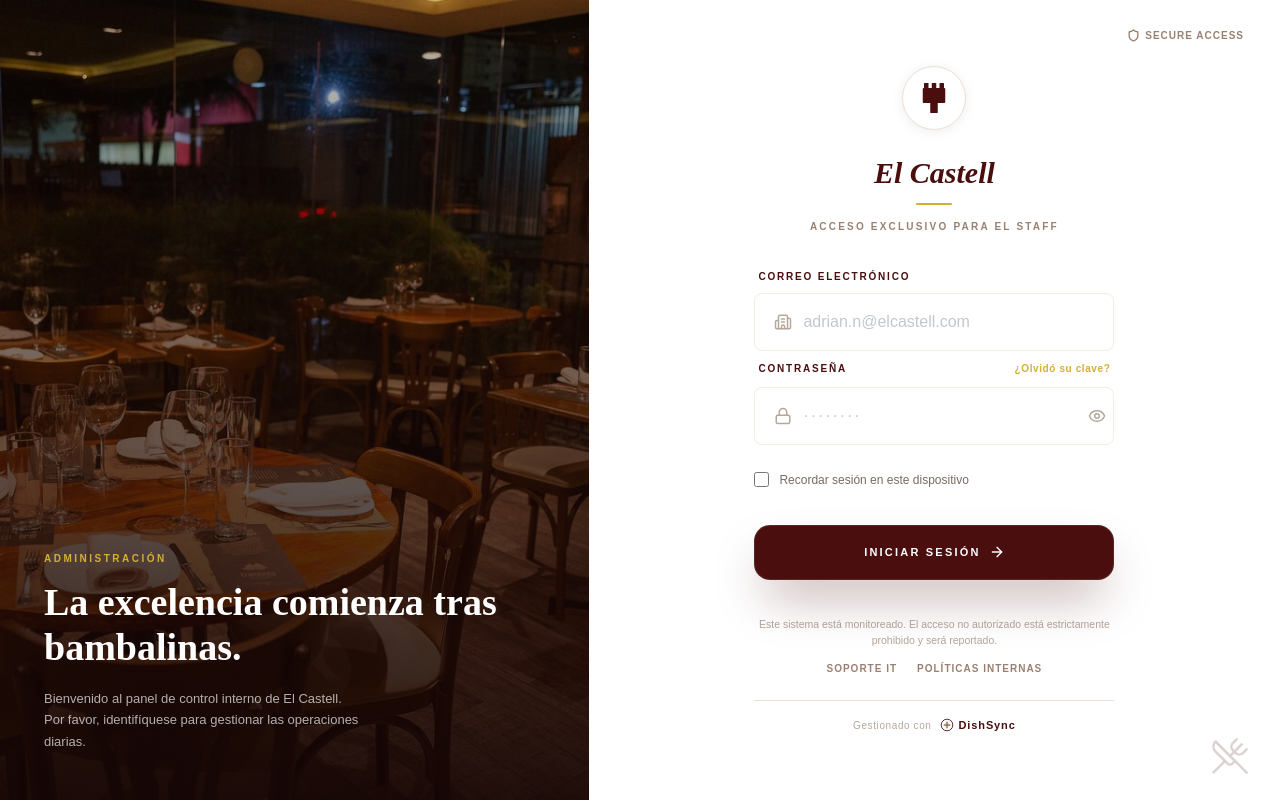
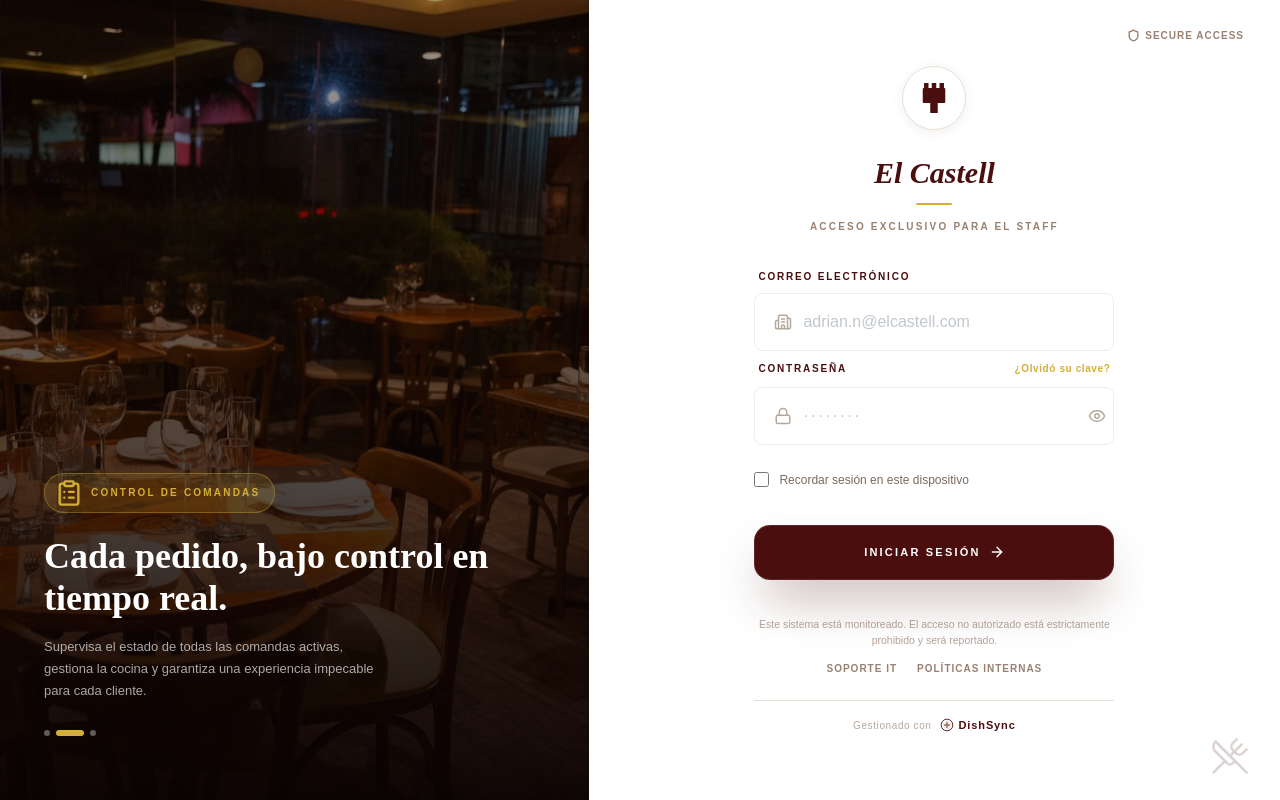
Before and after one commit to luabde/DishSync-Frontend, a React app: page /login in a window 1280 px wide. Built offline with nearby package versions, Linux system fonts and the light colour scheme; the HTML template or start-up script is replaced by a standard one.

Commit message:
login carrousel

```diff
--- a/src/components/Button.tsx
+++ b/src/components/Button.tsx
@@ -2,7 +2,7 @@ import React from 'react';
 import { Loader2 } from 'lucide-react';
 
 interface ButtonProps extends React.ButtonHTMLAttributes<HTMLButtonElement> {
-    variant?: 'primary' | 'glass' | 'outline';
+    variant?: 'primary' | 'outline';
     isLoading?: boolean;
     leftIcon?: React.ReactNode;
     rightIcon?: React.ReactNode;
@@ -26,7 +26,6 @@ export const Button = React.forwardRef<HTMLButtonElement, ButtonProps>(
 
         const variants = {
             primary: "bg-brand-primary hover:bg-brand-primary/90 text-white shadow-2xl shadow-brand-primary/40 border-white/10 py-4.5 rounded-2xl text-lg",
-            glass: "glass-realistic hover:bg-white/10 text-white py-3.5 rounded-full",
             outline: "bg-transparent hover:bg-white/5 text-white border-white/30 py-3.5 rounded-xl"
         };
 
--- a/src/components/Input.tsx
+++ b/src/components/Input.tsx
@@ -25,9 +25,9 @@ export const Input = React.forwardRef<HTMLInputElement, InputProps>(
                     <input
                         ref={ref}
                         className={`
-              w-full py-4 glass-realistic text-white
+              w-full py-4 bg-white/5 border border-white/15 text-white
               placeholder-gray-400/60 focus:outline-none focus:ring-2
-              focus:ring-white/20 focus:bg-white/10
+              focus:ring-white/20 focus:bg-white/10 rounded-xl
               transition-all duration-300 ease-in-out
               ${leftIcon ? 'pl-12' : 'pl-5'}
               ${rightIcon ? 'pr-14' : 'pr-5'}
--- a/src/pages/Login.tsx
+++ b/src/pages/Login.tsx
@@ -1,9 +1,42 @@
-import React, { useState } from 'react';
+import React, { useState, useEffect } from 'react';
 import { useAuthStore } from '../store/authStore';
 import { useNavigate } from 'react-router-dom';
-import { Eye, EyeOff, Lock, ArrowRight, Shield, Loader2, UtensilsCrossed, Building2 } from 'lucide-react';
+import { Eye, EyeOff, Lock, ArrowRight, Shield, UtensilsCrossed, Building2, ChefHat, ClipboardList, BarChart3 } from 'lucide-react';
 import { Input } from '../components/Input';
 import { Button } from '../components/Button';
+
+// ─── Carousel Slides Data ─────────────────────────────────────────────────────
+interface CarouselSlide {
+    tag: string;
+    title: string;
+    description: string;
+    icon: React.ReactNode;
+    image: string;
+}
+
+const SLIDES: CarouselSlide[] = [
+    {
+        tag: 'Gestión de Operaciones',
+        title: 'La excelencia comienza tras bambalinas.',
+        description: 'Accede al panel de control interno de El Castell y gestiona las operaciones diarias del restaurante con total precisión.',
+        icon: <ChefHat size={28} />,
+        image: '/src/assets/nosotros.png',
+    },
+    {
+        tag: 'Control de Comandas',
+        title: 'Cada pedido, bajo control en tiempo real.',
+        description: 'Supervisa el estado de todas las comandas activas, gestiona la cocina y garantiza una experiencia impecable para cada cliente.',
+        icon: <ClipboardList size={28} />,
+        image: '/src/assets/nosotros.png',
+    },
+    {
+        tag: 'Analítica del Negocio',
+        title: 'Datos que impulsan tus decisiones.',
+        description: 'Consulta métricas clave, tus productos más vendidos y el rendimiento de tu equipo para optimizar cada turno.',
+        icon: <BarChart3 size={28} />,
+        image: '/src/assets/nosotros.png',
+    },
+];
 
 // ─── Logo mark ────────────────────────────────────────────────────────────────
 const LogoMark: React.FC = () => (
@@ -24,6 +57,29 @@ export default function Login(): React.ReactElement {
     const [showPassword, setShowPassword] = useState<boolean>(false);
     const [remember, setRemember] = useState<boolean>(false);
     const [isLoading, setIsLoading] = useState<boolean>(false);
+    const [activeSlide, setActiveSlide] = useState<number>(0);
+    const [contentKey, setContentKey] = useState<number>(0);
+    const [contentVisible, setContentVisible] = useState<boolean>(true);
+
+    // Auto-advance carousel every 4 seconds
+    useEffect(() => {
+        const timer = setInterval(() => {
+            goToSlide((activeSlide + 1) % SLIDES.length);
+        }, 4000);
+        return () => clearInterval(timer);
+    }, [activeSlide]);
+
+    const goToSlide = (index: number): void => {
+        if (index === activeSlide) return;
+        // 1. Fade out content only
+        setContentVisible(false);
+        setTimeout(() => {
+            // 2. Switch slide & trigger dot transition in same render
+            setActiveSlide(index);
+            setContentKey(k => k + 1);
+            setContentVisible(true);
+        }, 280);
+    };
 
     const login = useAuthStore((state) => state.login);
     const navigate = useNavigate();
@@ -73,7 +129,6 @@ export default function Login(): React.ReactElement {
                         color: #b5a89a;
                         opacity: 1;
                     }
-                    /* Overriding default custom Input colors for light theme login specifically if needed */
                     .login-override-input input {
                         background-color: #fff !important;
                         color: #4A0E0E !important;
@@ -93,71 +148,137 @@ export default function Login(): React.ReactElement {
                         letter-spacing: 0.18em !important;
                         font-weight: 700 !important;
                     }
+                    @keyframes carousel-fade-in {
+                        from { opacity: 0; transform: translateY(12px); }
+                        to   { opacity: 1; transform: translateY(0); }
+                    }
+                    @keyframes img-fade-in {
+                        from { opacity: 0; }
+                        to   { opacity: 0.72; }
+                    }
+                    .carousel-content {
+                        animation: carousel-fade-in 0.35s ease forwards;
+                    }
+                    .dot-pill {
+                        transition: width 0.4s cubic-bezier(0.4, 0, 0.2, 1),
+                                    background-color 0.4s cubic-bezier(0.4, 0, 0.2, 1);
+                    }
                 `}
             </style>
 
-            {/* ── LEFT PANEL ── image + text overlay */}
+            {/* ── LEFT PANEL ── carousel */}
             <div style={{
                 flex: '0 0 46%',
                 position: 'relative',
                 overflow: 'hidden',
                 background: '#1a1008',
             }}>
-                {/* Background image */}
+                {/* Background image (crossfade via opacity) */}
                 <img
-                    src="/src/assets/nosotros.png"
-                    alt="cocina"
+                    key={activeSlide}
+                    src={SLIDES[activeSlide].image}
+                    alt="panel"
                     style={{
                         position: 'absolute', inset: 0,
                         width: '100%', height: '100%',
                         objectFit: 'cover',
                         objectPosition: 'center',
-                        opacity: 0.75,
+                        opacity: 0.72,
+                        animation: 'img-fade-in 0.6s ease forwards',
                     }}
                 />
 
-                {/* Dark gradient at bottom */}
+                {/* Dark gradient */}
                 <div style={{
                     position: 'absolute', inset: 0,
-                    background: 'linear-gradient(to top, rgba(20,5,5,0.92) 0%, rgba(20,5,5,0.45) 55%, transparent 100%)',
+                    background: 'linear-gradient(to top, rgba(10,3,3,0.97) 0%, rgba(10,3,3,0.55) 50%, rgba(10,3,3,0.15) 100%)',
                 }} />
 
-                {/* Text at bottom-left */}
+                {/* Slide content — keyed only for the text fade, NOT wrapping the dots */}
+                <div
+                    style={{
+                        position: 'absolute',
+                        bottom: 64, left: 44, right: 44,
+                        color: '#fff',
+                    }}
+                >
+                    {/* Fading text block */}
+                    <div
+                        key={contentKey}
+                        className="carousel-content"
+                        style={{
+                            opacity: contentVisible ? 1 : 0,
+                            transform: contentVisible ? 'translateY(0)' : 'translateY(10px)',
+                            transition: 'opacity 0.28s ease, transform 0.28s ease',
+                            marginBottom: 28,
+                        }}
+                    >
+                        {/* Icon badge */}
                         <div style={{
-                    position: 'absolute',
-                    bottom: 48, left: 44, right: 44,
+                            display: 'inline-flex',
+                            alignItems: 'center',
+                            gap: 8,
+                            background: 'rgba(212,175,55,0.15)',
+                            border: '1px solid rgba(212,175,55,0.35)',
+                            borderRadius: 999,
+                            padding: '5px 14px 5px 10px',
+                            marginBottom: 22,
+                        }}>
+                            <span style={{ color: '#D4AF37' }}>{SLIDES[activeSlide].icon}</span>
+                            <span style={{
+                                fontSize: 10,
+                                fontWeight: 600,
+                                letterSpacing: '0.22em',
+                                textTransform: 'uppercase',
+                                color: '#D4AF37',
+                            }}>
+                                {SLIDES[activeSlide].tag}
+                            </span>
+                        </div>
+
+                        <h2 style={{
+                            fontFamily: '"Playfair Display", serif',
+                            fontSize: 36,
+                            fontWeight: 700,
+                            lineHeight: 1.18,
+                            margin: '0 0 16px',
                             color: '#fff',
                         }}>
-                    <p style={{
-                        fontFamily: '"Montserrat", sans-serif',
-                        fontSize: 10,
-                        fontWeight: 600,
-                        letterSpacing: '0.25em',
-                        textTransform: 'uppercase',
-                        color: '#D4AF37',
-                        marginBottom: 14,
-                    }}>
-                        Administración
-                    </p>
-                    <h2 style={{
-                        fontFamily: '"Playfair Display", serif',
-                        fontSize: 38,
-                        fontWeight: 700,
-                        lineHeight: 1.18,
-                        margin: '0 0 18px',
-                        color: '#fff',
-                    }}>
-                        La excelencia comienza tras bambalinas.
+                            {SLIDES[activeSlide].title}
                         </h2>
                         <p style={{
                             fontSize: 13,
-                        color: 'rgba(255,255,255,0.68)',
-                        lineHeight: 1.65,
-                        maxWidth: 320,
+                            color: 'rgba(255,255,255,0.65)',
+                            lineHeight: 1.7,
+                            maxWidth: 330,
                             margin: 0,
                         }}>
-                        Bienvenido al panel de control interno de El Castell. Por favor, identifíquese para gestionar las operaciones diarias.
+                            {SLIDES[activeSlide].description}
                         </p>
+                    </div>
+
+                    {/* Dot indicators — stable DOM, never re-keyed, so CSS transition always fires */}
+                    <div style={{ display: 'flex', gap: 6, alignItems: 'center' }}>
+                        {SLIDES.map((_, i) => (
+                            <button
+                                key={i}
+                                onClick={() => goToSlide(i)}
+                                className="dot-pill"
+                                aria-label={`Diapositiva ${i + 1}`}
+                                style={{
+                                    height: 6,
+                                    width: i === activeSlide ? 28 : 6,
+                                    borderRadius: 999,
+                                    backgroundColor: i === activeSlide ? '#D4AF37' : 'rgba(255,255,255,0.35)',
+                                    border: 'none',
+                                    padding: 0,
+                                    cursor: 'pointer',
+                                    display: 'block',
+                                    flexShrink: 0,
+                                }}
+                            />
+                        ))}
+                    </div>
                 </div>
             </div>
 
```
Lines whose indentation alone changed are shown as unchanged.
